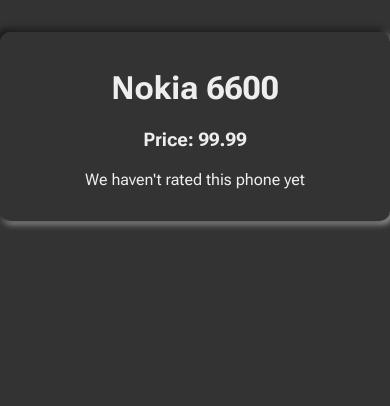
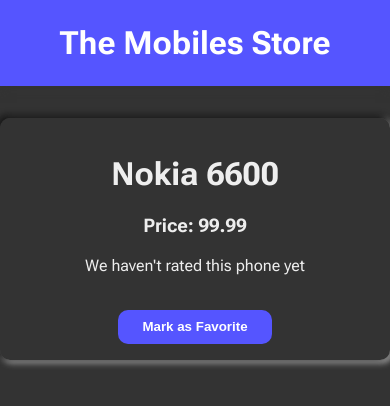
Before and after one commit to mr-shan/practice_python_django_tech_store, a Django app: a page that uses mobile_store/templates/mobile_store/mobile_details.html in a window 390 px wide. Shown: the top 406 px of the page. Run offline with Django 4.2, Linux system fonts and the light colour scheme; data comes from the database, SQL or seed files in the repository; both versions use the stored data as it was after the commit.

Commit message:
Added session to store the favorite mobile ID, a button to mark favorite in mobile details and an indicator icon to show as favorite in mobile store

```diff
--- a/mobile_store/static/mobile_store/index.css
+++ b/mobile_store/static/mobile_store/index.css
@@ -20,3 +20,28 @@ ul {
   gap: 0.5rem;
   justify-content: center;
 }
+
+.heading {
+  text-align: center;
+  color: white;
+  background: rgb(85, 85, 255);
+  margin: 0;
+  padding: 1.5rem 0;
+  box-shadow: 0px 2px 10px #333;
+}
+
+.add-favorite {
+  background-color: rgb(85, 85, 255);
+  color: white;
+  padding: 0.6rem 1.5rem;
+  border-radius: 10px;
+  border: none;
+  outline: none;
+  cursor: pointer;
+  font-weight: 700;
+  transition: all 0.2s;
+}
+
+.add-favorite:hover {
+  background-color: rgb(196, 48, 196);
+}
--- a/mobile_store/templates/mobile_store/mobile_details.html
+++ b/mobile_store/templates/mobile_store/mobile_details.html
@@ -1,15 +1,31 @@
 {% extends 'base.html' %}
+{% load static %}
 
 {% block title %}{{ make }} {{ name }} Details{% endblock title %}
 
+{% block static %}
+    <link rel="stylesheet" href="{% static 'mobile_store/index.css' %}">
+{% endblock static %}
+
 {% block body %}
+    <h1 class="heading">The Mobiles Store</h1>
     <div class="tile" style="margin-top: 2rem">
-        <h1 class="heading">{{ make }} {{ name }}</h1>
+        <h1 class="">{{ make }} {{ name }}</h1>
         <h3>Price: {{ price }} </h3>
         {% if rating %}
             <p>Our rating: {{rating }} / 10</p>
         {% else %}
             <p>We haven't rated this phone yet</p>
         {% endif %}
+
+        <br>
+        {% if is_favorite %}
+            <p style="color: rgb(196, 48, 196);">This is your favourite phone.</p>
+        {% else %}
+            <form action="" method="post">
+                {% csrf_token %}
+                <button class="add-favorite" type="submit">Mark as Favorite</button>
+            </form>
+        {% endif %}
     </div>
 {% endblock body %}
--- a/mobile_store/templates/mobile_store/partials/mobile_item.html
+++ b/mobile_store/templates/mobile_store/partials/mobile_item.html
@@ -1,6 +1,9 @@
 {% load static %}
 
 <li class="mobile-wrapper">
+    {% if favorite_phone_id == mobile.pk %}
+        <p class="favorite-icon">&#9733;</p>
+    {% endif %}
     <img src="{{ mobile.image }}" alt="mobile_icon" class="mobile-item-img">
     <div class="mobile-item-content">
         <h3 class="mobile-item-title">{{ mobile.make }} {{ mobile.name }}</h3>
--- a/mobile_store/views.py
+++ b/mobile_store/views.py
@@ -10,8 +10,12 @@ from .models import Mobile
 
 def index(request):
     all_mobiles = Mobile.objects.all().order_by('make')
+
+    favorite_phone_id = request.session.get("favorite-phone-id")
+
     return render(request, "mobile_store/index.html", {
-        "mobiles": all_mobiles
+        "mobiles": all_mobiles,
+        "favorite_phone_id": favorite_phone_id
     })
 
 
@@ -27,13 +31,21 @@ def mobile_details(request, slug):
     #     })
     # except:
     #     raise Http404
+
     mobile = get_object_or_404(Mobile, slug=slug)
+
+    if request.method == "POST":
+        request.session["favorite-phone-id"] = mobile.pk
+
+    favorite_phone_id = request.session.get("favorite-phone-id")
+
     return render(request, "mobile_store/mobile_details.html", {
         "name": mobile.name,
         "make": mobile.make.name,
         "price": mobile.price,
         "rating": mobile.rating,
-        "is_recommended": mobile.is_recommended
+        "is_recommended": mobile.is_recommended,
+        "is_favorite": favorite_phone_id == mobile.pk
     })
 
 
```
Also changed, not shown: mobile_store/static/mobile_store/mobile_item.css (+12 -0 lines), db.sqlite3.
